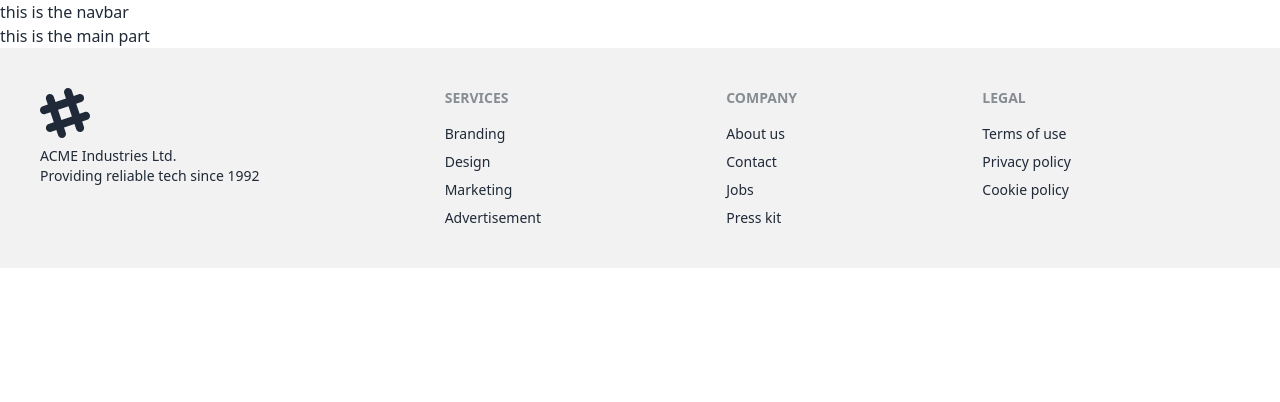
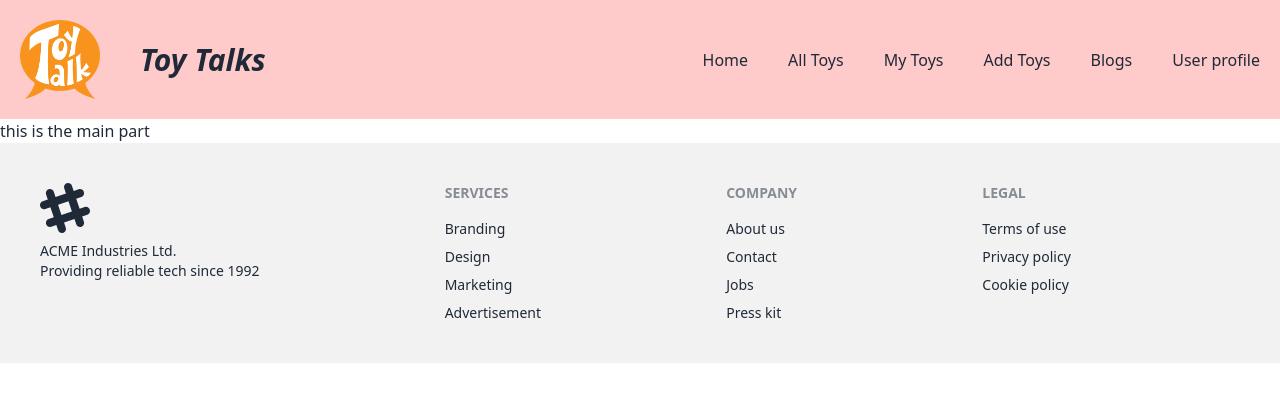
Before and after one commit to paulniloy/toytalk-clientsite, a React (Vite) app: page / in a window 1280 px wide. Shown: the top 402 px of the page. Built offline with nearby package versions, Linux system fonts and the light colour scheme.

Commit message:
navbar done

```diff
--- a/src/com/Nav/Navbar.jsx
+++ b/src/com/Nav/Navbar.jsx
@@ -1,9 +1,22 @@
 import React from 'react';
+import logo from "../../assets/toysbrand.png"
+import { Link } from 'react-router-dom';
 
 const Navbar = () => {
     return (
-        <div>
-            this is the navbar
+        <div className='flex justify-between p-5 bg-red-200'>
+            <div className='flex items-center gap-10'>
+                <img className='w-20' src={logo} alt="" />
+                <h1 className='text-3xl font-bold italic'>Toy Talks</h1>
+            </div>
+            <div className='flex gap-10 items-center'>
+                <Link to={""}>Home</Link>
+                <Link to={""}>All Toys</Link>
+                <Link to={""}>My Toys</Link>
+                <Link to={""}>Add Toys</Link>
+                <Link to={""}>Blogs</Link>
+                <Link to={""}>User profile</Link>
+            </div>
         </div>
     );
 };
```
Also changed, not shown: src/assets/toysbrand.png (added).
